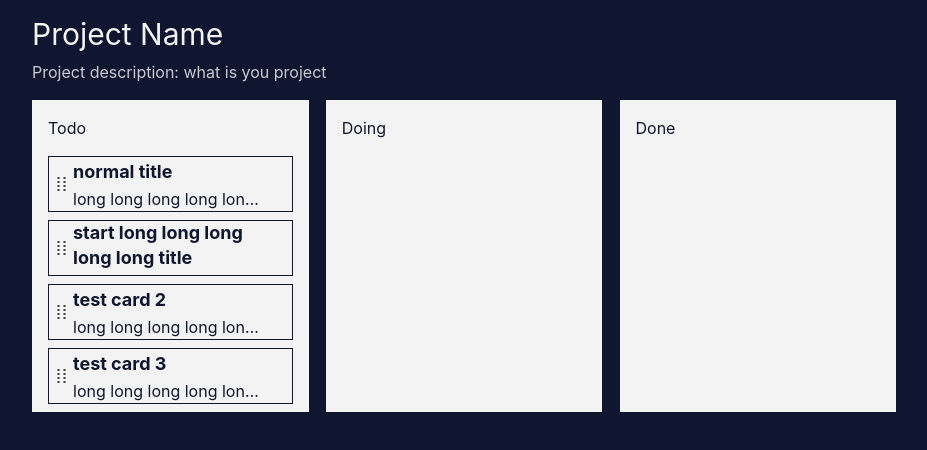
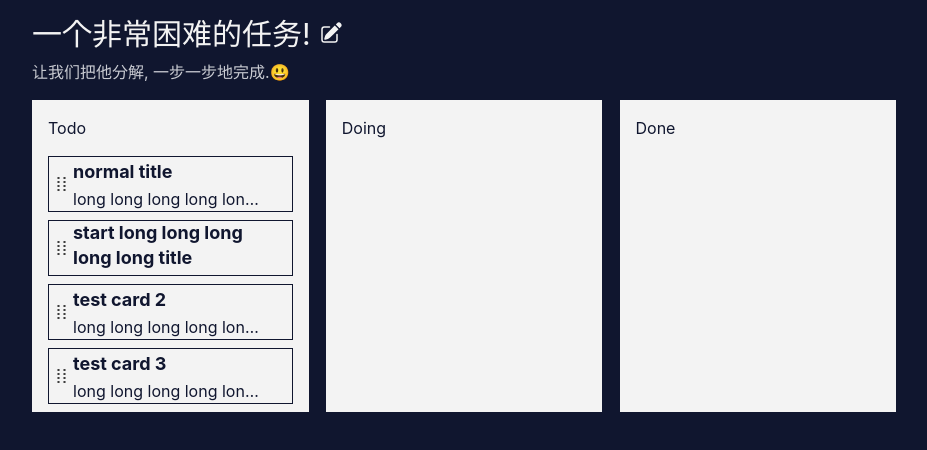
Before and after one commit to goot4/my-kanban-app, a React (Create React App) app: page / in a window 1280 px wide. Shown: the top 450 px of the page, without its empty margins (176-1103 px from the left). Built offline with nearby package versions, Linux system fonts and the light colour scheme; the HTML template or start-up script is replaced by a standard one.

Commit message:
editor, project title editing finished

```diff
--- a/src/App.jsx
+++ b/src/App.jsx
@@ -1,16 +1,61 @@
 import './App.css';
 import {DndContext, closestCorners} from "@dnd-kit/core";
 import {arrayMove} from "@dnd-kit/sortable";
-import {useState} from "react";
+import {useRef, useState} from "react";
 
 import { listsData, } from './lib/data'
 import Header from "./components/header";
 import List from "./components/list";
+import EditorOvercast from "./components/editorOvercast";
 
 
 function App() {
+  const [projectTitle, setProjectTitle] = useState("一个非常困难的任务!");
+  const [projectDescription, setProjectDescription] = useState("让我们把他分解, 一步一步地完成.😃");
+  // Editor data
+  const [isEditorOpen, setIsEditorOpen] = useState(false);
+  const [oldTitle, setOldTitle] = useState('');
+  const [oldDescription, setOldDescription] = useState('');
+  const [editorCallback, setEditorCallback] =useState();
+
   const [lists, setLists] = useState(listsData);
   const [activeId, setActiveId] = useState();
+
+  function openEditor(open, title='', description='', callback=null) {
+    setIsEditorOpen(open);
+    setOldTitle(title);
+    setOldDescription(description);
+    // this ()=> is IMPORTANT to set a callback as state.
+    setEditorCallback(()=>callback);
+  }
+  function changeProjectInfoHandler(){
+    openEditor(true, projectTitle, projectDescription,
+      (isApplied, title='', description='')=>{
+        openEditor(false);
+        if(!isApplied) return;
+        setProjectTitle(title);
+        setProjectDescription(description);
+      }
+    );
+  }
+
+  return (
+    <div data-theme="codecademy" className="h-screen">
+      <div className="flex flex-col items-center justify-center max-w-4xl mx-auto">
+        <EditorOvercast isOpen={isEditorOpen} oldTitle={oldTitle} oldDescription={oldDescription} callback={editorCallback}/>
+        <Header title={projectTitle} description={projectDescription} changeProjectInfo={changeProjectInfoHandler} />
+        <DndContext collisionDetection={closestCorners}
+                    onDragStart={handleDragStart} onDragOver={handleDragOver}
+                    onDragEnd={handleDragEnd}>
+          <div className="w-full px-4 flex flex-row justify-center space-x-[2%]">
+            <List list={lists[0]}/>
+            <List list={lists[1]}/>
+            <List list={lists[2]}/>
+          </div>
+        </DndContext>
+      </div>
+    </div>
+  )
 
   // find the list which the id belongs to, return the list.
   function findContainer(id){
@@ -75,24 +120,6 @@ function App() {
     }
     setActiveId(null);
   }
-
-
-  return (
-    <div data-theme="codecademy" className="h-screen">
-      <div className="flex flex-col items-center justify-center max-w-4xl mx-auto">
-        <Header/>
-        <DndContext collisionDetection={closestCorners}
-                    onDragStart={handleDragStart} onDragOver={handleDragOver}
-                    onDragEnd={handleDragEnd}>
-          <div className="w-full px-4 flex flex-row justify-center space-x-[2%]">
-            <List list={lists[0]}/>
-            <List list={lists[1]}/>
-            <List list={lists[2]}/>
-          </div>
-        </DndContext>
-      </div>
-    </div>
-  )
 }
 
 export default App;
--- /dev/null
+++ b/src/components/editorOvercast.jsx
@@ -0,0 +1,52 @@
+import {XMarkIcon} from "@heroicons/react/24/outline";
+import {useEffect, useRef, useState} from "react";
+import clsx from "clsx";
+
+export default function EditorOvercast({isOpen, oldTitle, oldDescription, callback}) {
+  const [title,setTitle] = useState(oldTitle);
+  const [description, setDescription] = useState(oldDescription);
+  const bgEleRef = useRef(null);
+  function applyClickHandler(event){
+    event.stopPropagation();
+    console.log("Apply");
+    callback(true,title,description);
+  }
+  function cancelClickHandler(event){
+    event.stopPropagation();
+    if(event.target !== bgEleRef.current) return;
+    console.log("Cancel");
+    callback(false);
+  }
+  function xClickHandler(evt){
+    evt.stopPropagation();
+    console.log("Cancel");
+    callback(false);
+  }
+  function titleChangeHandler(evt){
+      setTitle(evt.target.value);
+  }
+  function descriptionChangeHandler(evt){
+      setDescription(evt.target.value);
+  }
+
+  useEffect(() => {
+    setTitle(oldTitle);
+    setDescription(oldDescription);
+  }, [isOpen]);
+  return (
+    <div ref={bgEleRef} onClick={cancelClickHandler} className={clsx("absolute top-0 left-0 size-full [background-color:rgba(25,25,25,0.7)] flex flex-row items-center",
+      { "hidden": !isOpen })}>
+      <div className={"w-96 h-96 px-8 py-8 bg-primary m-auto"}>
+        <button onClick={xClickHandler} className={"btn btn-square btn-outline border-0 bg-primary h-8 min-h-8 w-8 text-base-100 float-end -mr-6 -mt-6"}>
+          <XMarkIcon className={""}/>
+        </button>
+        <input value={title} placeholder={"输入您的主题..."} type={"text"} onChange={titleChangeHandler}
+               className={"w-[95%] p-2 mb-4 font-bold text-2xl text-base-100 bg-primary placeholder:italic"}/>
+        <textarea value={description} placeholder={"输入您的描述..."} onChange={descriptionChangeHandler}
+                  className={"w-full h-[75%] min-h-[20%] max-h-[75%] mb-1 p-2 text-base-100 bg-primary placeholder:italic"}/>
+        <button onClick={applyClickHandler} disabled={title.length<=0}
+                className={clsx("btn h-8 min-h-8 -mr-4 btn-base-100 float-end hover:btn-secondary disabled:text-primary")}>确定</button>
+      </div>
+    </div>
+  )
+}
--- a/src/components/header.jsx
+++ b/src/components/header.jsx
@@ -1,9 +1,16 @@
+import {PencilSquareIcon} from "@heroicons/react/24/solid";
 
-export default function Header() {
+export default function Header({title, description, changeProjectInfo}) {
+  const clickHandler = ()=>{
+    changeProjectInfo();
+  }
   return (
-    <div className="w-full mb-4 px-4">
-      <h1 className="text-primary text-3xl mt-4 mb-2">Project Name</h1>
-      <p className="">Project description: what is you project</p>
+    <div className="w-full min-h-16 mb-4 px-4">
+      <h1 className="inline-block text-primary text-3xl mt-4 mb-2 mr-2">{title}</h1>
+      <button onClick={clickHandler} className={"btn btn-square btn-outline border-0 w-6 h-6 min-h-6 text-primary hover:text-secondary hover:bg-base-100"}>
+        <PencilSquareIcon className={"w-6 h-6"}/>
+      </button>
+      <p className="">{description}</p>
     </div>
   )
 }
```
